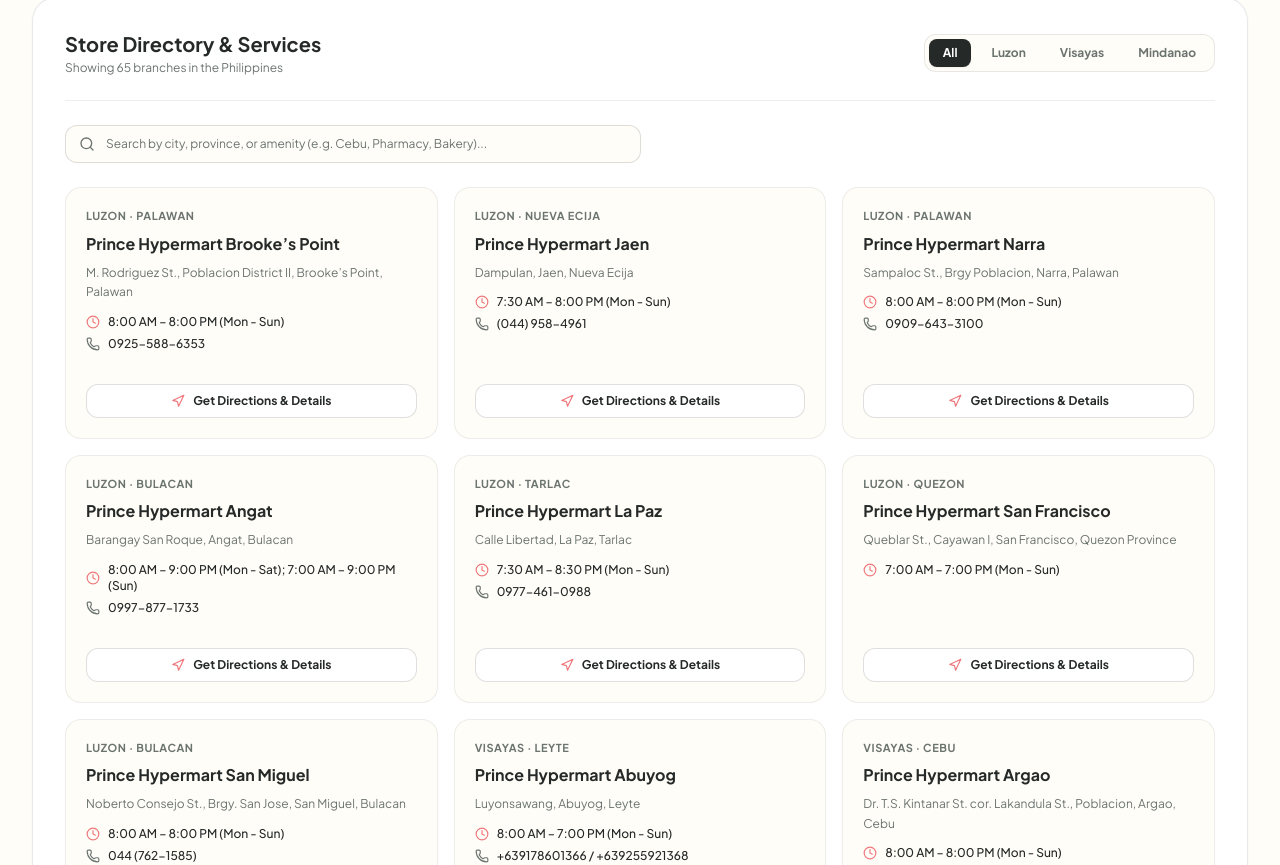
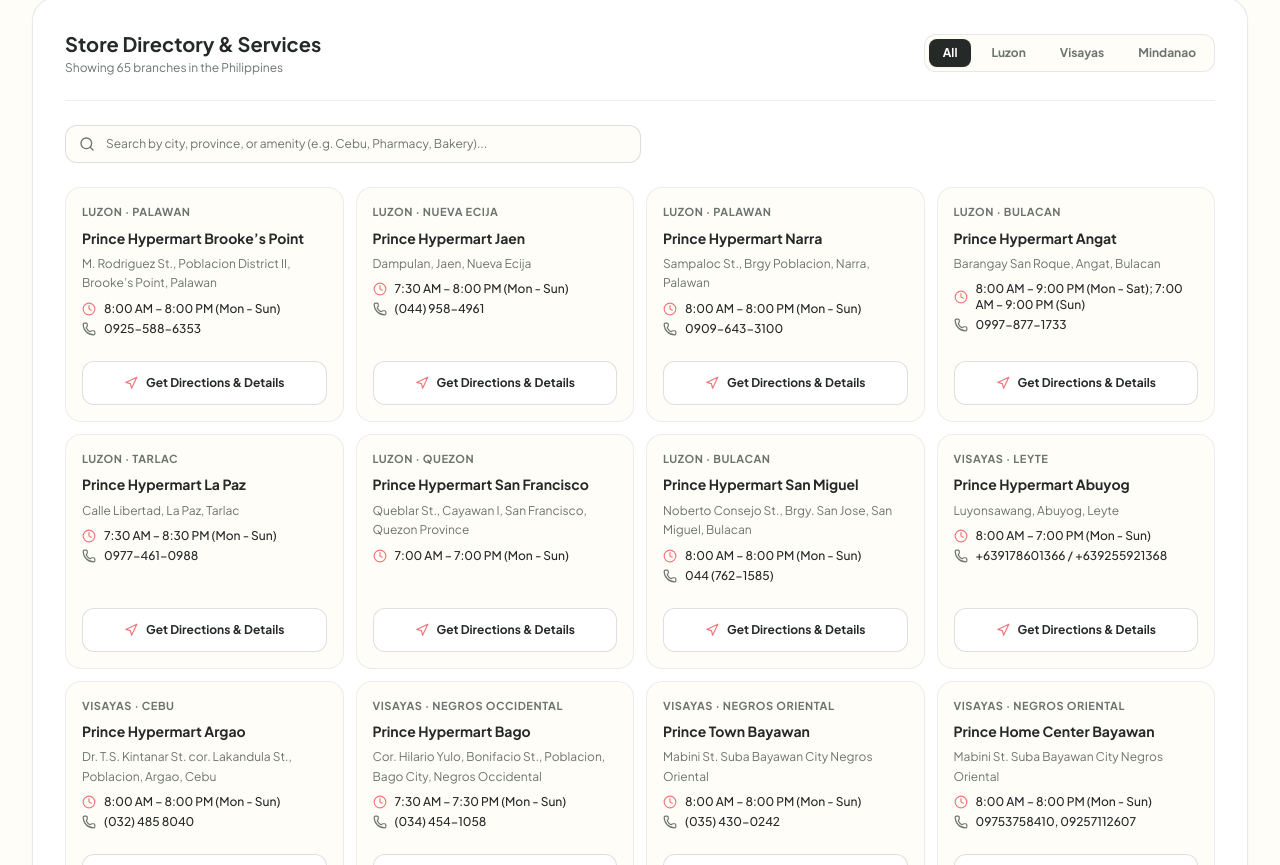
Before and after one commit to DECStudioHub/PrinceRetail, a React (Vite) app: page / in a window 1280 px wide. Shown: the part 5735-6600 px from the top of the page. Built offline with nearby package versions, Linux system fonts and the light colour scheme.

Commit message:
Use Adjust store directory to four-column cards

```diff
--- a/src/components/StoresSection.tsx
+++ b/src/components/StoresSection.tsx
@@ -244,11 +244,11 @@ export const StoresSection: React.FC<StoresSectionProps> = ({ selectedRegionFilt
           </div>
 
           {/* Stores Grid */}
-          <div className="grid grid-cols-1 md:grid-cols-2 lg:grid-cols-3 gap-4">
+          <div className="grid grid-cols-1 md:grid-cols-2 lg:grid-cols-4 gap-3">
             {filteredStores.map((store) => (
               <div
                 key={store.id}
-                className="p-5 rounded-2xl bg-[#FFFDF8] border border-[#252927]/8 hover:border-[#EF777B]/40 transition-all flex flex-col justify-between"
+                className="p-4 rounded-2xl bg-[#FFFDF8] border border-[#252927]/8 hover:border-[#EF777B]/40 transition-all flex flex-col justify-between"
               >
                 <div>
                   <div className="flex items-center justify-between gap-2 mb-2">
@@ -262,15 +262,15 @@ export const StoresSection: React.FC<StoresSectionProps> = ({ selectedRegionFilt
                     )}
                   </div>
 
-                  <h4 className="text-base font-bold text-[#252927] mb-2 leading-snug">
+                  <h4 className="text-sm font-bold text-[#252927] mb-1.5 leading-snug">
                     {store.name}
                   </h4>
 
-                  <p className="text-xs text-[#6C7470] mb-3 leading-relaxed">
+                  <p className="text-xs text-[#6C7470] mb-2 leading-relaxed">
                     {store.address}
                   </p>
 
-                  <div className="space-y-1.5 text-xs text-[#252927] font-medium mb-4">
+                  <div className="space-y-1 text-xs text-[#252927] font-medium mb-3">
                     {store.hours && <div className="flex items-center gap-2">
                       <Clock className="w-3.5 h-3.5 text-[#EF777B] shrink-0" />
                       <span>{store.hours}</span>
@@ -282,7 +282,7 @@ export const StoresSection: React.FC<StoresSectionProps> = ({ selectedRegionFilt
                   </div>
 
                   {/* Amenities */}
-                  <div className="flex flex-wrap gap-1.5 mb-4">
+                  <div className="flex flex-wrap gap-1.5 mb-3">
                     {store.amenities.map((amenity, idx) => (
                       <span
                         key={idx}
@@ -296,7 +296,7 @@ export const StoresSection: React.FC<StoresSectionProps> = ({ selectedRegionFilt
 
                 <button
                   onClick={() => handleGetDirections(store)}
-                  className="w-full py-2 px-3 rounded-xl bg-white border border-[#252927]/15 hover:bg-[#FBE3DF]/30 hover:border-[#EF777B] text-xs font-bold text-[#252927] flex items-center justify-center gap-2 transition-colors cursor-pointer"
+                  className="w-full min-h-11 px-3 rounded-xl bg-white border border-[#252927]/15 hover:bg-[#FBE3DF]/30 hover:border-[#EF777B] text-xs font-bold text-[#252927] flex items-center justify-center gap-2 transition-colors cursor-pointer"
                 >
                   <Navigation className="w-3.5 h-3.5 text-[#EF777B]" />
                   <span>Get Directions & Details</span>
```
